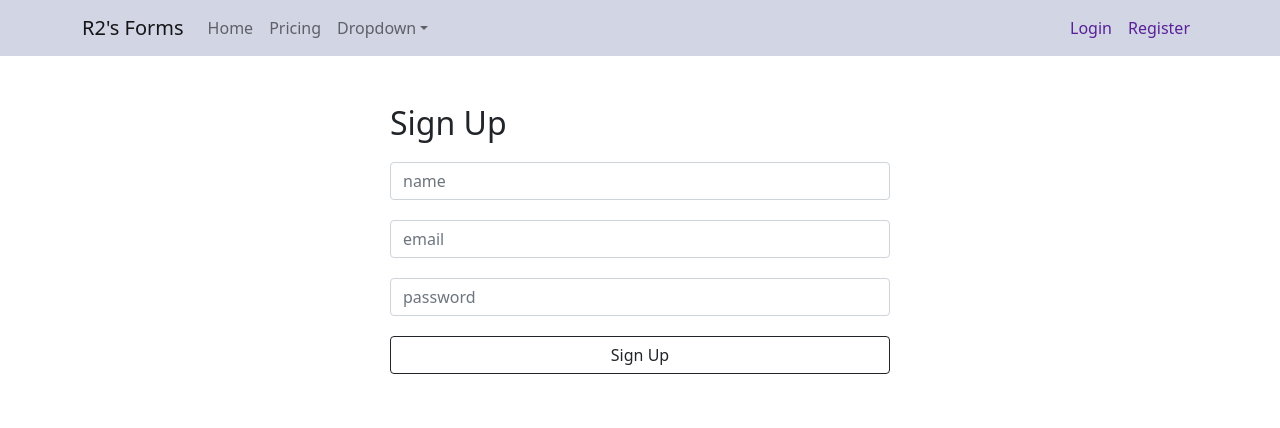
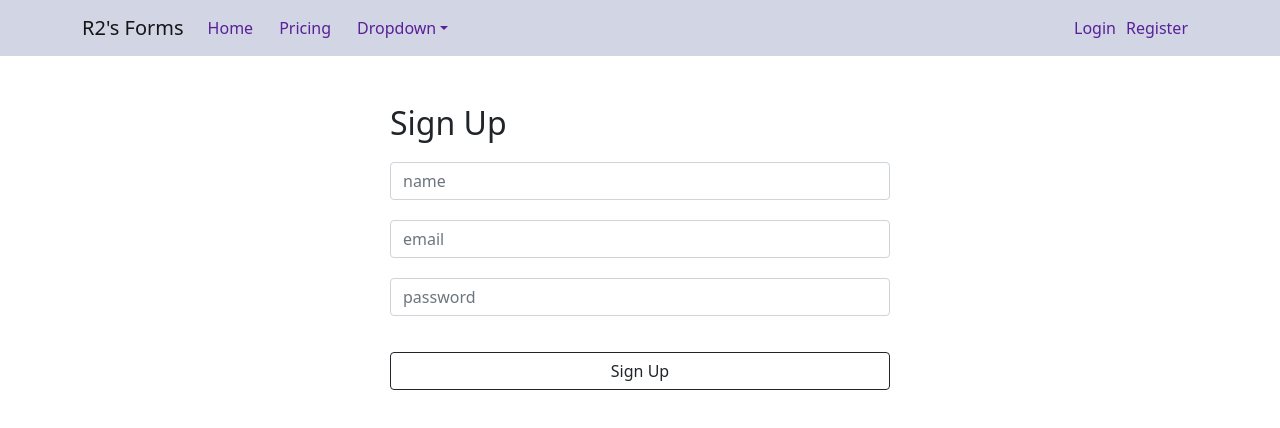
Before and after one commit to arturfil/R2D2S_Forms_frontend, a React (Create React App) app: page /signup in a window 1280 px wide. Shown: the top 428 px of the page. Built offline with nearby package versions, Linux system fonts and the light colour scheme.

Commit message:
added react toastify, and http calls

```diff
--- a/package.json
+++ b/package.json
@@ -18,6 +18,7 @@
     "react-redux": "^7.2.6",
     "react-router-dom": "^6.2.1",
     "react-scripts": "5.0.0",
+    "react-toastify": "^8.1.1",
     "redux": "^4.1.2",
     "sass": "^1.49.7",
     "typescript": "^4.5.5",
--- a/src/App.tsx
+++ b/src/App.tsx
@@ -1,4 +1,5 @@
 import { BrowserRouter, Route, Router, Routes } from "react-router-dom";
+import { ToastContainer } from "react-toastify";
 import Header from "./components/Header";
 import HomePage from "./pages/HomePage";
 import LoginPage from "./pages/LoginPage";
@@ -7,6 +8,7 @@ import SignUpPage from "./pages/SignUpPage";
 function App() {
     return (
         <BrowserRouter>
+            <ToastContainer theme="colored" position="top-right"/>
             <Header/>
             <Routes>
                 <Route path="/" element={<HomePage/>} />
--- a/src/components/Header.tsx
+++ b/src/components/Header.tsx
@@ -32,16 +32,8 @@ export default function Header() {
                         </NavDropdown>
                     </Nav>
                     <Nav>
-                        <Nav.Link >
-                            <NavLink to="/login">
-                                Login
-                            </NavLink>
-                        </Nav.Link>
-                        <Nav.Link >
-                            <NavLink to="/signup">
-                                Register
-                            </NavLink>
-                        </Nav.Link>
+                        <NavLink to="/login">Login</NavLink>
+                        <NavLink to="/signup">Register</NavLink>
                     </Nav>
                 </Navbar.Collapse>
             </Container>
--- a/src/index.tsx
+++ b/src/index.tsx
@@ -2,7 +2,9 @@ import React from 'react';
 import ReactDOM from 'react-dom';
 import App from './App';
 
+// styling imports
 import 'bootstrap/dist/css/bootstrap.min.css';
+import 'react-toastify/dist/ReactToastify.css';
 import './styles/index.scss'
 
 ReactDOM.render(
--- a/src/models/User.ts
+++ b/src/models/User.ts
@@ -1,5 +1,5 @@
 export interface User {
-    name: string;
     email: string;
     password: string;
+    name?: string;
 }
--- a/src/pages/LoginPage.tsx
+++ b/src/pages/LoginPage.tsx
@@ -1,11 +1,13 @@
+import axios from "axios";
 import { ChangeEvent, useState } from "react"
+import { toast } from "react-toastify";
 import { User } from "../models/User"
 
 export default function LoginPage() {
+    const LOGIN_URL:string = "http://localhost:8080/api/users/login";
     const [user, setUser] = useState<User>({
-        name: "",
         email: "",
-        password: ""
+        password: "",
     });
 
     function handleChange(event: ChangeEvent<HTMLInputElement>) {
@@ -15,9 +17,15 @@ export default function LoginPage() {
         })
     }
 
-    function handleLogin(event: ChangeEvent<HTMLFormElement>) {
+    async function handleLogin(event: ChangeEvent<HTMLFormElement>) {
         event?.preventDefault();
         console.log(user);
+        try {
+            const response = await axios.post(LOGIN_URL, user);
+            return response;
+        } catch (error:any) {
+            toast.error("Please check credentials")
+        }
     }
 
     return (
--- a/src/pages/SignUpPage.tsx
+++ b/src/pages/SignUpPage.tsx
@@ -1,12 +1,19 @@
+import axios from 'axios';
 import React, { ChangeEvent, useState } from 'react';
+import { Form } from 'react-bootstrap';
+import { User } from '../models/User';
 
 export default function SignUpPage() {
-    const [user, setUser] = useState({
+    const [user, setUser] = useState<User>({
         name: '',
         email: '',
         password: '',
     })
-    const [errors, setErros] = useState({});
+    const [errors, setErrors] = useState<User>({
+        name: "",
+        email: "",
+        password: ""
+    });
 
     function handleChange(event: ChangeEvent<HTMLInputElement>) {
         setUser({
@@ -15,38 +22,64 @@ export default function SignUpPage() {
         })
     }
 
-    function handleRegister(event: ChangeEvent<HTMLFormElement>) {
+    async function handleRegister(event: ChangeEvent<HTMLFormElement>) {
         event?.preventDefault();
-        console.log(user);
+        try {
+            const response = await axios.post("http://localhost:8080/api/users", {name: user.name, email: user.email, password: user.password});
+            return response;
+        } catch (error:any) {
+            console.log("HERE", error.response.data.errors);
+            const { errors } = error.response.data;
+            setErrors(errors);
+        }
+
     }
 
     return (
         <div className="container mt-5">
-            <form className='form' onSubmit={handleRegister}>
+            <Form className='form' onSubmit={handleRegister}>
                 <h2>Sign Up</h2>
-                <input
+                <Form.Group>
+                    <Form.Control
+                        isInvalid={!!errors?.name}
                         name="name"
                         onChange={handleChange}
                         placeholder="name"
                         type="text"
                         className="form-control"
                     />
-                <input
+                    <Form.Control.Feedback type="invalid">
+                        {errors?.name}
+                    </Form.Control.Feedback>
+                </Form.Group>
+                <Form.Group>
+                    <Form.Control
+                        isInvalid={!!errors?.email}
                         name="email"
                         onChange={handleChange}
                         placeholder="email"
                         type="email"
                         className="form-control"
                     />
-                <input
+                    <Form.Control.Feedback type="invalid">
+                        {errors?.email}
+                    </Form.Control.Feedback>
+                </Form.Group>
+                <Form.Group>
+                    <Form.Control
+                        isInvalid={!!errors.password}
                         name="password"
                         onChange={handleChange}
                         placeholder="password"
                         type="password"
                         className="form-control"
                     />
-                <button className="btn btn-outline-dark form-control">Sign Up</button>
-            </form>
+                    <Form.Control.Feedback type="invalid">
+                        {errors?.password}
+                    </Form.Control.Feedback>
+                </Form.Group>
+                <button className="btn btn-outline-dark form-control mt-3">Sign Up</button>
+            </Form>
         </div>
     )
 }
--- a/src/styles/navbar/_navbar.scss
+++ b/src/styles/navbar/_navbar.scss
@@ -1,13 +1,13 @@
 .navbar {
     background-color: rgb(210, 213, 228);
 
-    .nav-link a {
+    .navbar-nav a {
         color: rgb(88, 32, 153)!important;
-
+        margin-right: 10px;
         text-decoration: none;
     }
 
-    .nav-link a:focus {
+    .navbar-nav a:focus {
         color: rgb(174, 98, 224)!important;
     }
 }
```
Also changed, not shown: 1 other file (tests, documents, lock files or other folders). Lines whose indentation alone changed are shown as unchanged.
